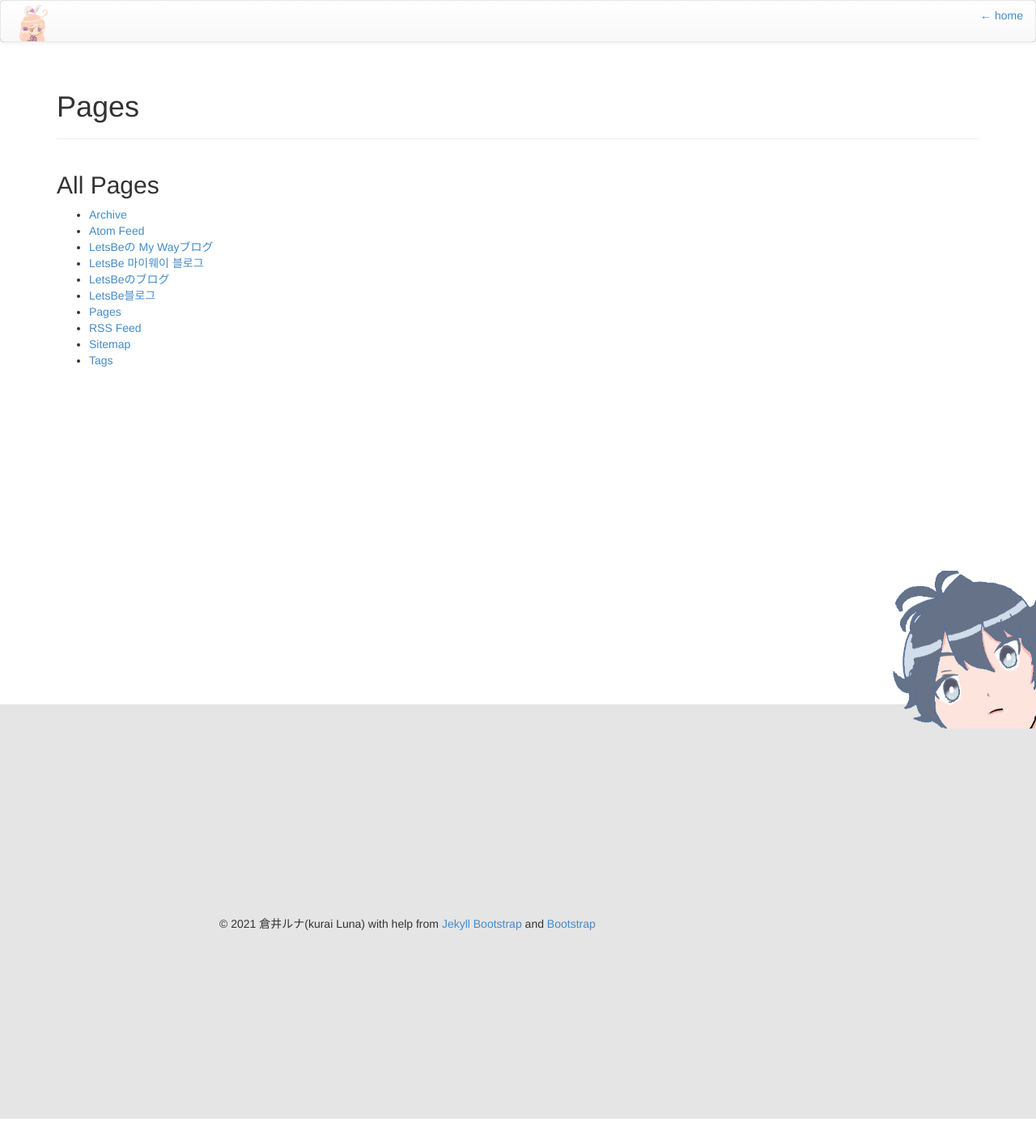
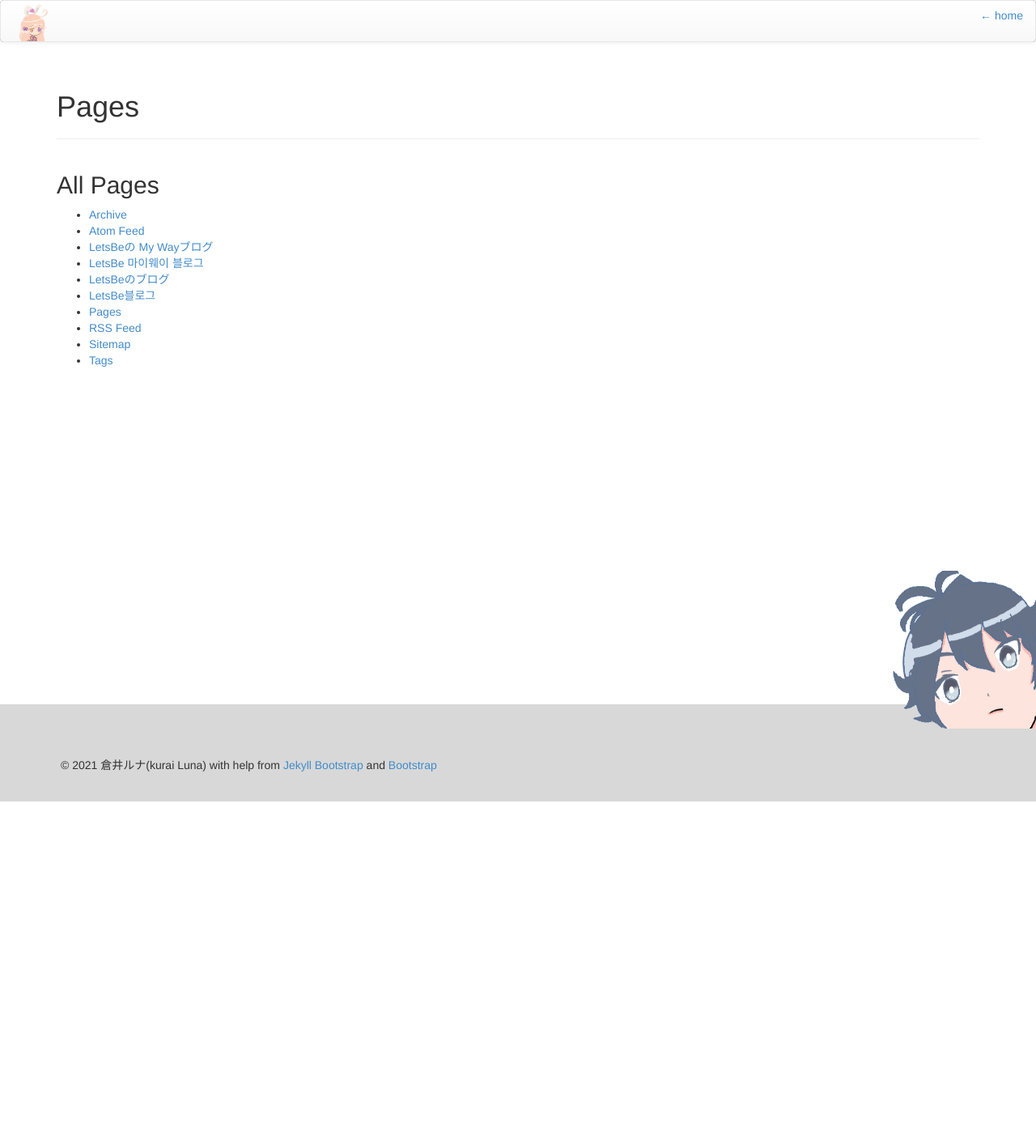
Before and after one commit to KuraiLuna/KuraiLuna4.github.io, a Jekyll site: the page built from pages.html, in a window 1280 px wide. Shown: the whole page at 81% size. Built offline with Jekyll 4.4.1, drawn with Linux system fonts in a browser that asks for light colours; nearby versions of some CDN libraries; after the commit the page ends 1010 px from its top, so only the background shows below that.

Commit message:
Update default.html

```diff
--- a/_includes/themes/bootstrap-3/default.html
+++ b/_includes/themes/bootstrap-3/default.html
@@ -131,7 +131,7 @@
 
     </div>
 
-    <div id="footer"  style="background-color:#e5e5e5; padding:20%;" >
+    <div id="footer"  style="background-color:#d8d8d8; padding:60px;" >
       <div class="container">
         <p>&copy; {{ site.time | date: '%Y' }} {{ site.author.name }}
           with help from <a href="http://jekyllbootstrap.com" target="_blank" title="The Definitive Jekyll Blogging Framework">Jekyll Bootstrap</a>
```
